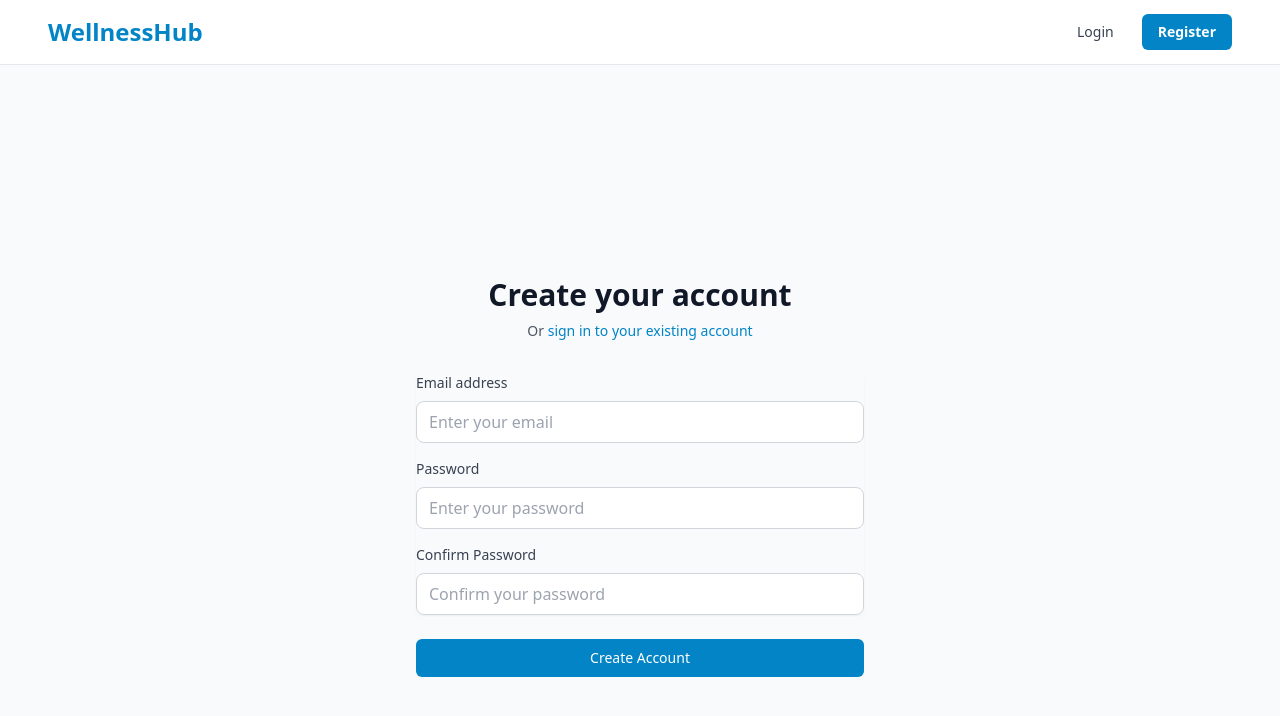
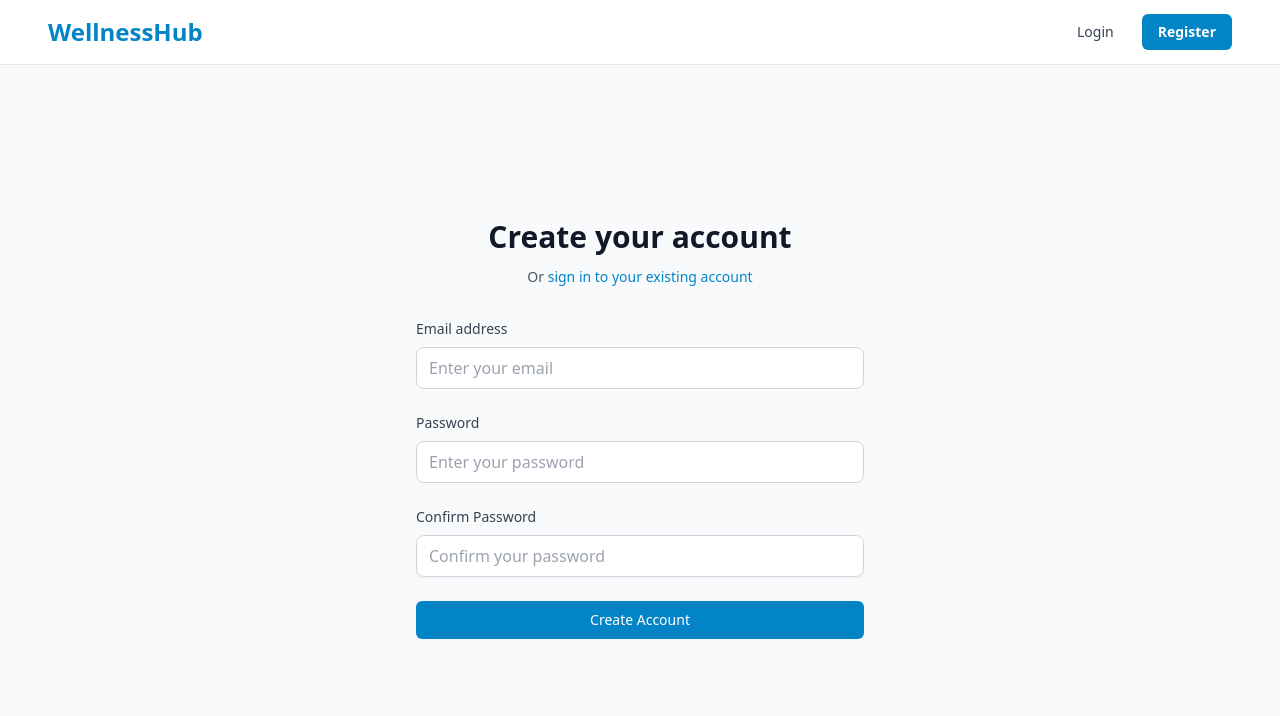
Before and after one commit to aryan10092/WellnessHub, a React (Create React App) app in the folder frontend/: page /register in a window 1280 px wide. Shown: the top 716 px of the page. Built offline with nearby package versions, Linux system fonts and the light colour scheme; the HTML template or start-up script is replaced by a standard one.

Commit message:
Update Register.js

```diff
--- a/frontend/src/pages/Register.js
+++ b/frontend/src/pages/Register.js
@@ -68,13 +68,13 @@ const Register = () => {
   };
 
   return (
-    <div className="min-h-screen flex items-center justify-center bg-gray-50 py-12 px-4 sm:px-6 lg:px-8">
+    <div className="min-h-screen flex items-center justify-center bg-gray-50 pb-24 px-4 sm:px-6 lg:px-8">
       <div className="max-w-md w-full space-y-8">
         <div>
           <h2 className="mt-6 text-center text-3xl font-extrabold text-gray-900">
             Create your account
           </h2>
-          <p className="mt-2 text-center text-sm text-gray-600">
+          <p className="mt-3 text-center text-sm text-gray-600">
             Or{' '}
             <Link
               to="/login"
@@ -86,7 +86,7 @@ const Register = () => {
         </div>
 
         <form className="mt-8 space-y-6" onSubmit={handleSubmit}>
-          <div className="rounded-md shadow-sm space-y-4">
+          <div className="rounded-md shadow-sm space-y-6">
             <div className="form-group">
               <label htmlFor="email" className="form-label">
                 Email address
```
